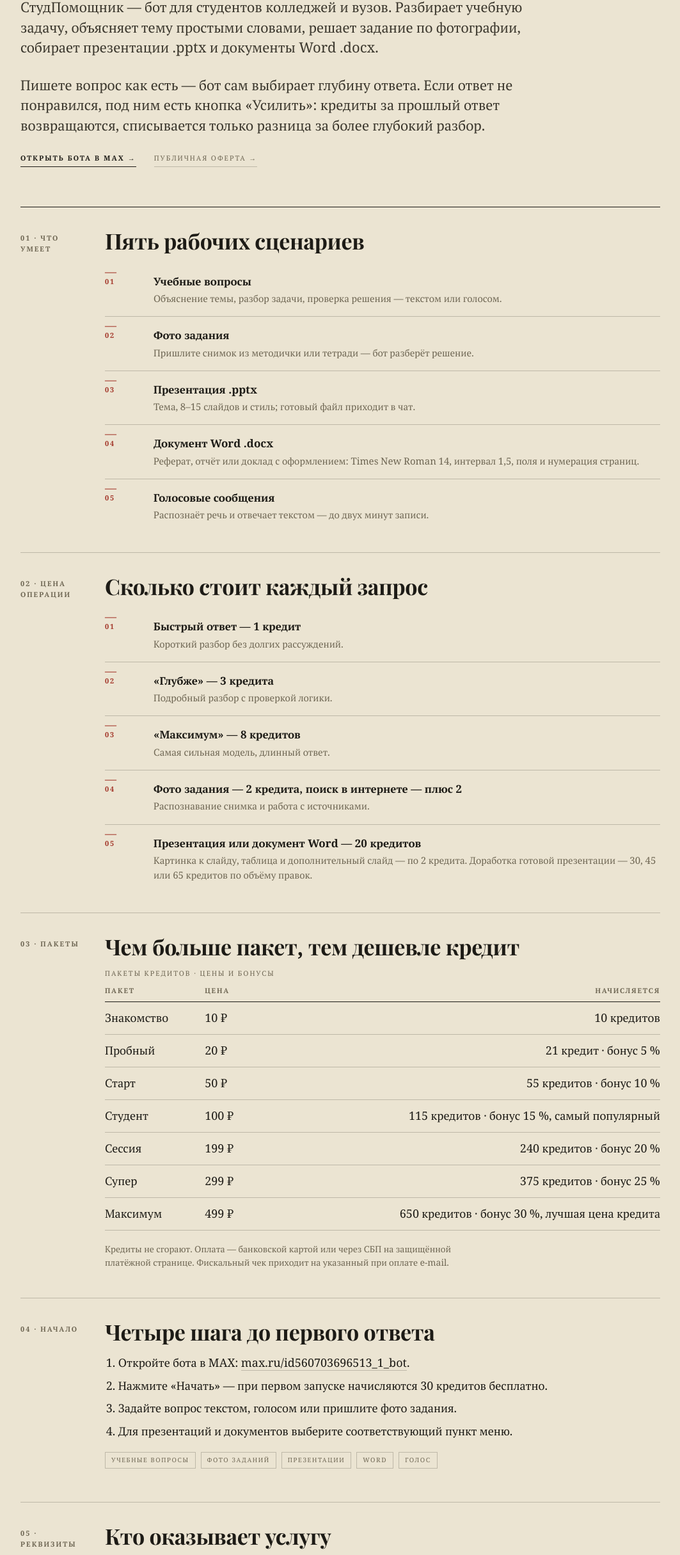
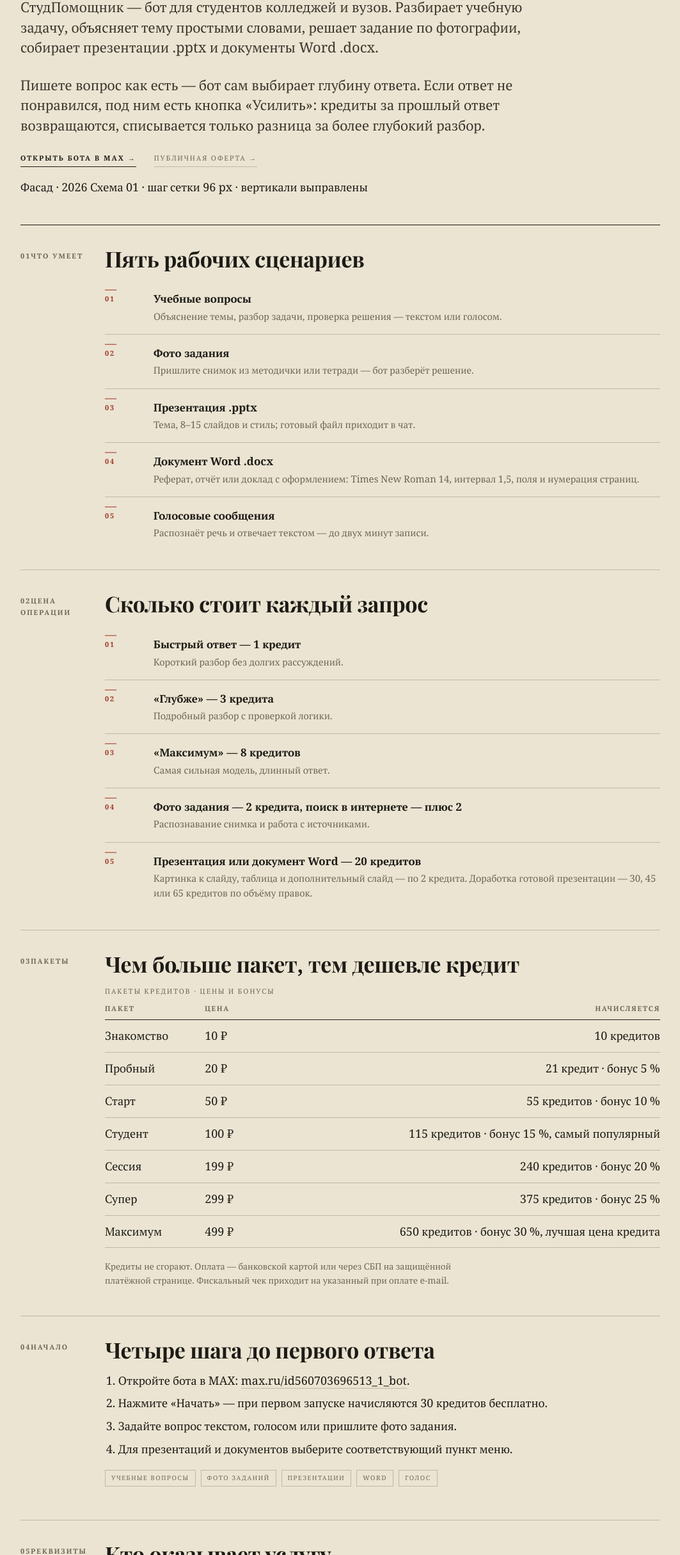
Before and after one commit to windlnminemind-dsh/studentbot-site, a plain HTML site: page index.html in a window 1280 px wide. Shown: the part 370-2800 px from the top of the page at 64% size, without its empty margins (108-1171 px from the left). Drawn offline with Linux system fonts and the light colour scheme.

```diff
--- a/index.html
+++ b/index.html
@@ -22,8 +22,7 @@
 
 <div class="wrap">
 
-  <div class="lede">
-    <span class="kicker">Бот в мессенджере MAX · 2026</span>
+  <div class="lede"><div class="lede-text"><span class="kicker">Бот в мессенджере MAX · 2026</span>
     <h1>Бот, который разбирает учёбу</h1>
     <p class="deck">СтудПомощник — бот для студентов колледжей и вузов. Разбирает учебную задачу, объясняет тему простыми словами, решает задание по фотографии, собирает презентации .pptx и документы Word .docx.</p>
     <p class="deck">Пишете вопрос как есть — бот сам выбирает глубину ответа. Если ответ не понравился, под ним есть кнопка «Усилить»: кредиты за прошлый ответ возвращаются, списывается только разница за более глубокий разбор.</p>
@@ -31,10 +30,15 @@
       <a class="cta" href="https://max.ru/id560703696513_1_bot">Открыть бота в MAX</a>
       <a class="cta quiet" href="oferta.html">Публичная оферта</a>
     </p>
+    </div>
+    <div class="facade">
+      <span class="plate">Фасад · 2026</span>
+      <span class="plan">Схема 01 · шаг сетки 96 px · вертикали выправлены</span>
+    </div>
   </div>
 
   <section>
-    <div class="section-num">01 · Что умеет</div>
+    <div class="section-num"><b>01</b>Что умеет</div>
     <div>
       <h2>Пять рабочих сценариев</h2>
       <ul class="list-editorial">
@@ -48,7 +52,7 @@
   </section>
 
   <section>
-    <div class="section-num">02 · Цена операции</div>
+    <div class="section-num"><b>02</b>Цена операции</div>
     <div>
       <h2>Сколько стоит каждый запрос</h2>
       <ul class="list-editorial">
@@ -62,7 +66,7 @@
   </section>
 
   <section>
-    <div class="section-num">03 · Пакеты</div>
+    <div class="section-num"><b>03</b>Пакеты</div>
     <div>
       <h2>Чем больше пакет, тем дешевле кредит</h2>
       <table>
@@ -85,7 +89,7 @@
   </section>
 
   <section>
-    <div class="section-num">04 · Начало</div>
+    <div class="section-num"><b>04</b>Начало</div>
     <div>
       <h2>Четыре шага до первого ответа</h2>
       <ol>
@@ -101,7 +105,7 @@
   </section>
 
   <section>
-    <div class="section-num">05 · Реквизиты</div>
+    <div class="section-num"><b>05</b>Реквизиты</div>
     <div>
       <h2>Кто оказывает услугу</h2>
       <p><strong>Исполнитель:</strong> Индивидуальный предприниматель Волков Юрий Андреевич<br>
@@ -113,7 +117,7 @@
   </section>
 
   <section>
-    <div class="section-num">06 · Документы</div>
+    <div class="section-num"><b>06</b>Документы</div>
     <div>
       <h2>Правила и обязательства</h2>
       <ul>
```
